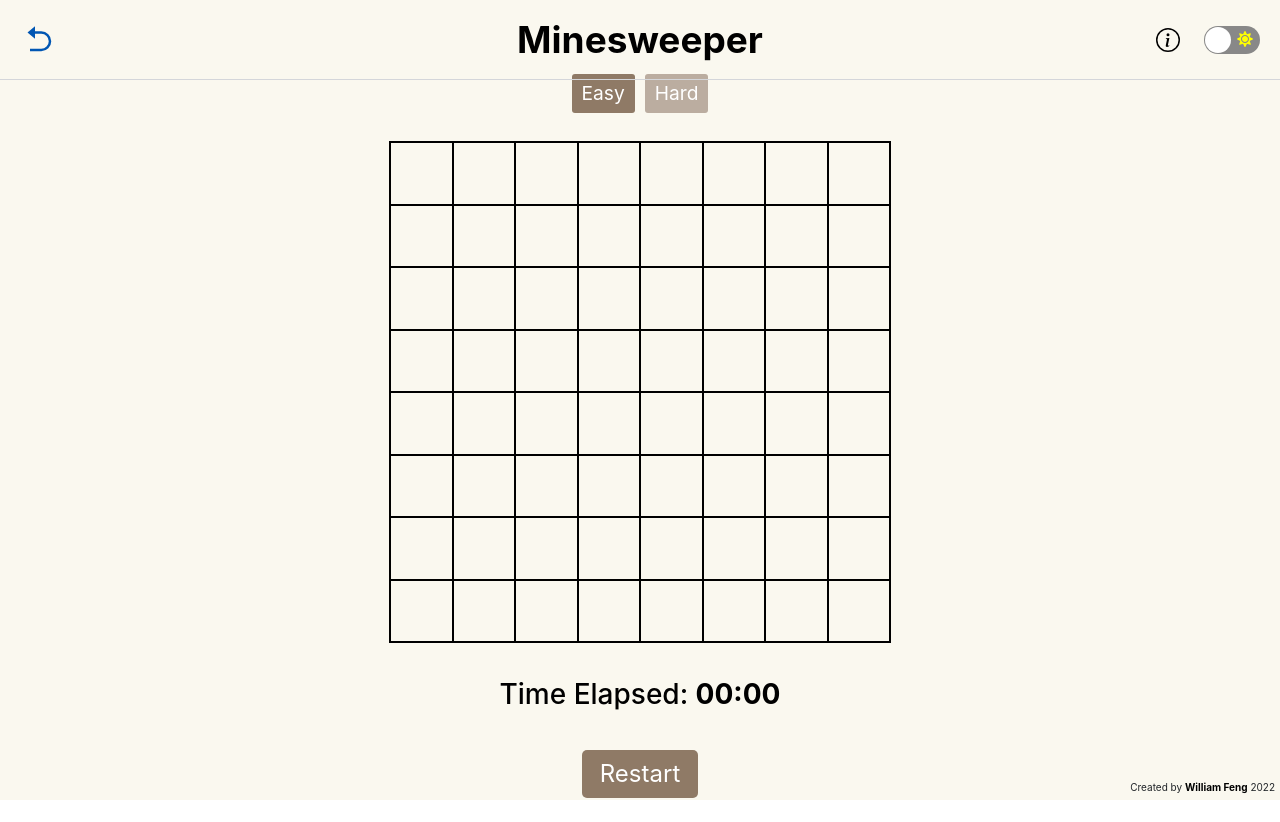
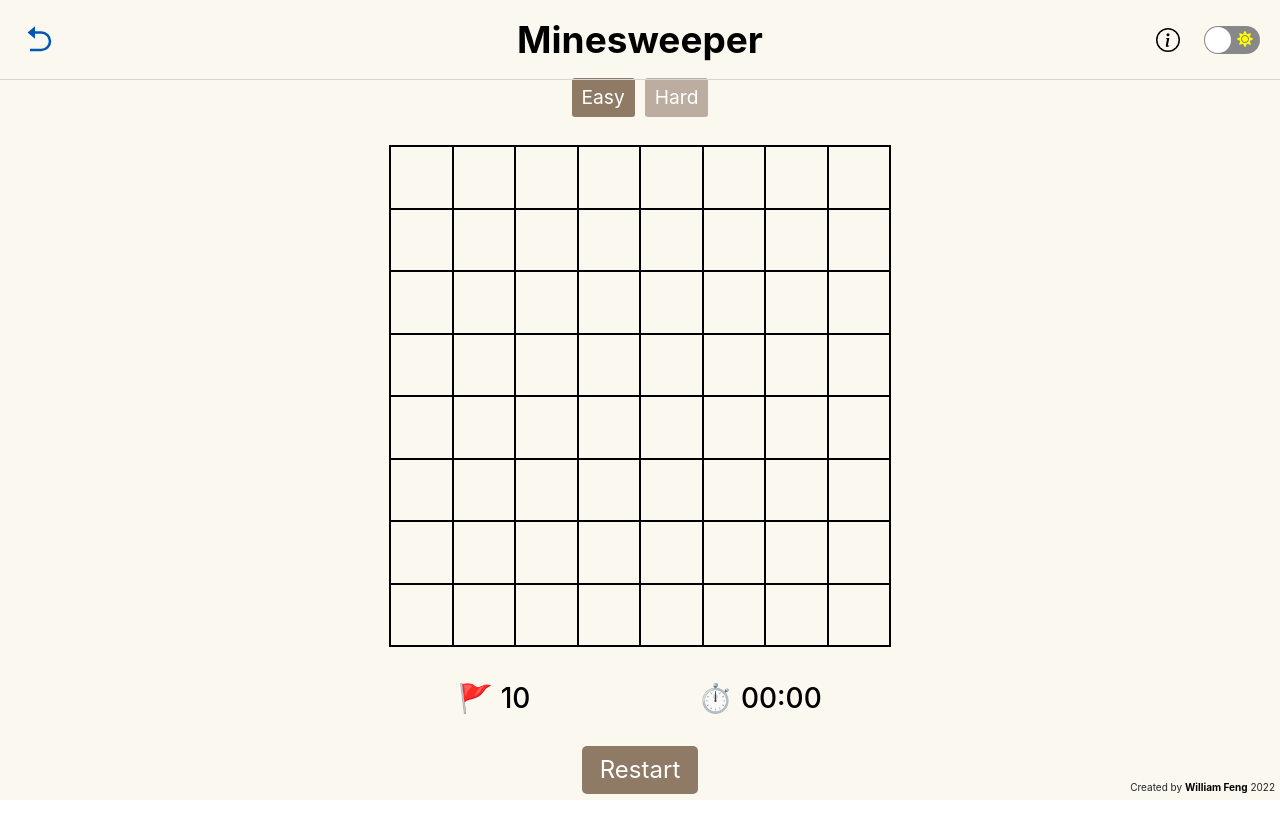
Before and after one commit to William-Feng/mini-playground, a React (Create React App) app: page /minesweeper in a window 1280 px wide. Built offline with nearby package versions, Linux system fonts and the light colour scheme.

Commit message:
Add metrics for time elapsed and number of flags placed

```diff
--- a/src/components/minesweeper/Minesweeper.css
+++ b/src/components/minesweeper/Minesweeper.css
@@ -11,6 +11,14 @@
   font-weight: bold;
   outline: 1px solid black;
   border-radius: 0;
+}
+
+.minesweeper .stats {
+  display: flex;
+}
+
+.minesweeper h3.metric {
+  margin: 0 3em;
 }
 
 .minesweeper .revealed {
--- a/src/components/minesweeper/Minesweeper.js
+++ b/src/components/minesweeper/Minesweeper.js
@@ -21,6 +21,7 @@ function Minesweeper() {
     gameOver: false,
     solutionInitialised: false,
   });
+  const [numFlags, setNumFlags] = useState(0);
   const [timer, setTimer] = useState("00:00");
 
   useEffect(() => {
@@ -40,6 +41,7 @@ function Minesweeper() {
       gameOver: false,
       solutionInitialised: false,
     });
+    setNumFlags(numMines);
     setTimer("00:00");
   };
 
@@ -56,7 +58,6 @@ function Minesweeper() {
       }
     }
     setGameStatus({ ...gameStatus, solutionInitialised: true });
-    console.log(solution);
     return solution;
   };
 
@@ -64,6 +65,11 @@ function Minesweeper() {
     if (row < 0 || row >= size || col < 0 || col >= size) return;
 
     visited[row][col] = true;
+    if (board[row][col] === "🚩") {
+      board[row][col] = "";
+      setNumFlags((flags) => flags + 1);
+    }
+
     let adjacentMines = 0;
     for (let i = row - 1; i <= row + 1; i++) {
       for (let j = col - 1; j <= col + 1; j++) {
@@ -136,12 +142,14 @@ function Minesweeper() {
 
   const handleFlag = (e, i, j) => {
     e.preventDefault();
-    if (board[i][j] === "") {
+    if (revealedCells.some((cell) => cell.row === i && cell.col === j)) {
+      return;
+    } else if (board[i][j] === "") {
       board[i][j] = "🚩";
+      setNumFlags((flags) => flags - 1);
     } else if (board[i][j] === "🚩") {
       board[i][j] = "";
-    } else {
-      return;
+      setNumFlags((flags) => flags + 1);
     }
     setBoard([...board]);
   };
@@ -153,6 +161,41 @@ function Minesweeper() {
     }
     // eslint-disable-next-line react-hooks/exhaustive-deps
   }, [solution]);
+
+  useEffect(() => {
+    let startTime = null;
+    let intervalId = null;
+
+    const updateTimer = () => {
+      let currentTime = new Date().getTime();
+      let elapsedTime = Math.floor((currentTime - startTime) / 1000);
+      let minutes = Math.floor(elapsedTime / 60);
+      let seconds = elapsedTime % 60;
+
+      if (minutes > 59) {
+        minutes = 59;
+        seconds = 59;
+      }
+
+      let minutesStr = minutes < 10 ? `0${minutes}` : `${minutes}`;
+      let secondsStr = seconds < 10 ? `0${seconds}` : `${seconds}`;
+
+      setTimer(`${minutesStr}:${secondsStr}`);
+    };
+
+    // Update the timer every second only if the user has selected the first cell
+    if (gameStatus.solutionInitialised && gameStatus.inProgress) {
+      startTime = new Date().getTime();
+      intervalId = setInterval(updateTimer, 1000);
+    }
+
+    // Keep the timer value upon game won/lost, and only reset it upon pressing Restart
+    return () => {
+      if (gameStatus.inProgress) {
+        clearInterval(intervalId);
+      }
+    };
+  }, [gameStatus]);
 
   const cellClass = (i, j, value) => {
     let classes = "cell";
@@ -201,15 +244,22 @@ function Minesweeper() {
         )}
       </div>
       <div className="message">
-        {gameStatus.solutionInitialised && !gameStatus.inProgress && (
+        {!gameStatus.inProgress && (
           <h2>{gameStatus.gameOver ? "Game Over!" : "Well Done!"}</h2>
         )}
-        <h3>
-          Time Elapsed: <b>{timer}</b>
-        </h3>
-        <button className="restart" onClick={gameInitialisation}>
-          Restart
-        </button>
+        <div className="stats">
+          <h3 className="metric">🚩 {numFlags}</h3>
+          <h3 className="metric">⏱️ {timer}</h3>
+        </div>
+        {gameStatus.inProgress && gameStatus.solutionInitialised ? (
+          <button className="restart" onClick={handleGameOver}>
+            Solution
+          </button>
+        ) : (
+          <button className="restart" onClick={gameInitialisation}>
+            Restart
+          </button>
+        )}
       </div>
     </div>
   );
```
